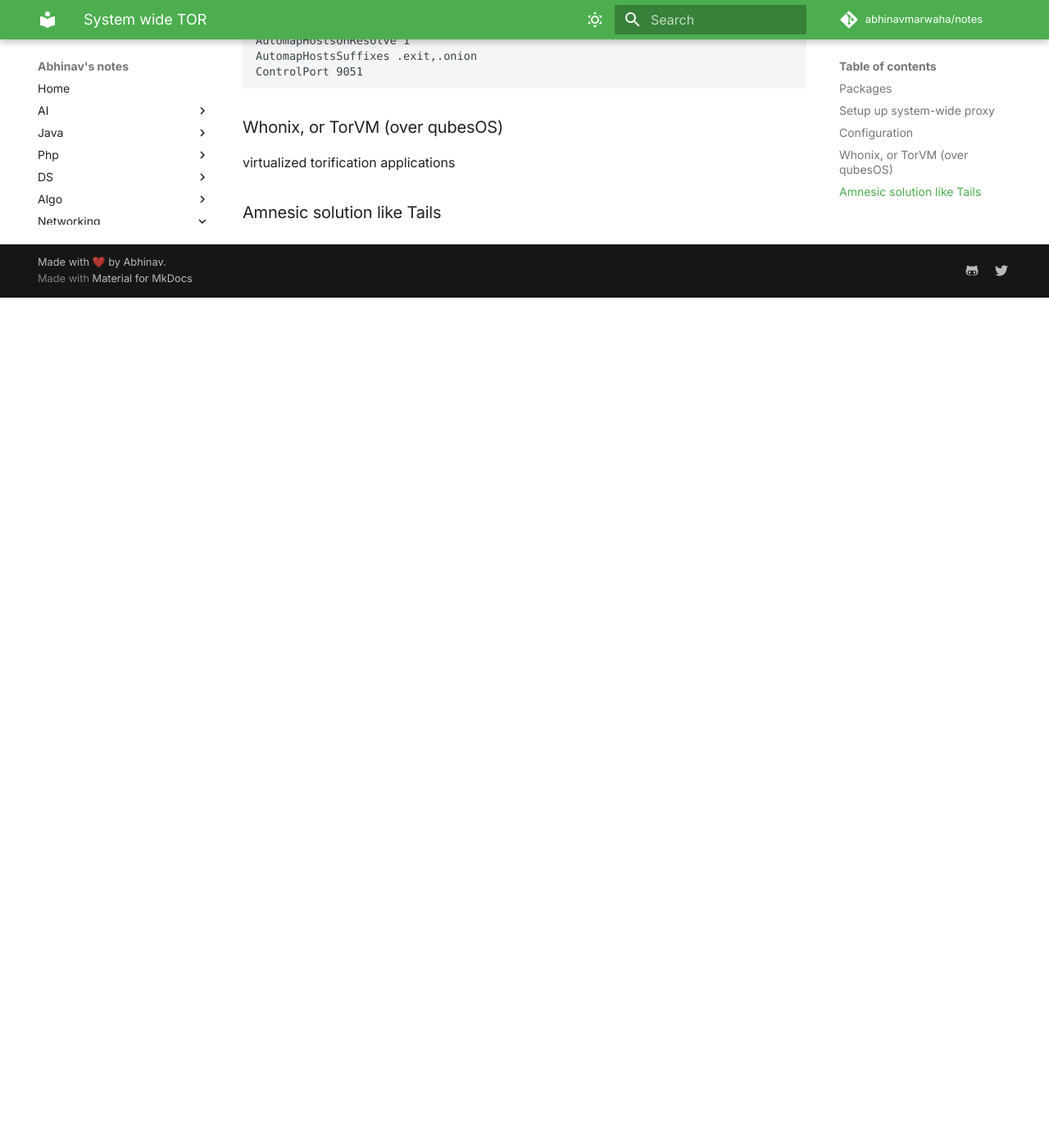
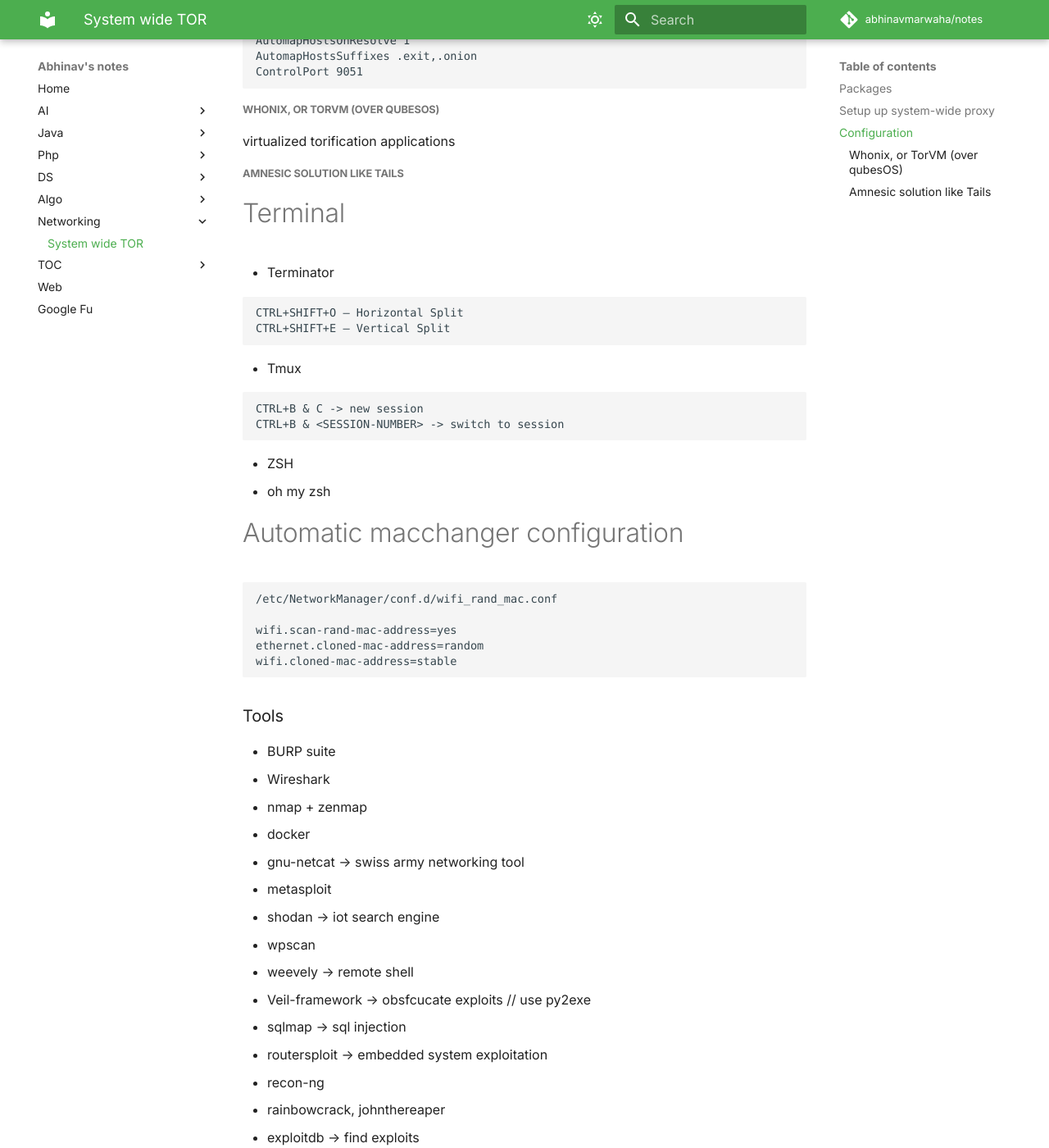
Before and after one commit to abhinavmarwaha/notes, an MkDocs documentation site: the page built from docs/networking/setup.md, in a window 1280 px wide and 1400 px high, scrolled down 1597 px. Shown: the whole window at 82% size. Built offline with MkDocs 1.6.1 and Material for MkDocs 9.7.7, drawn with Linux system fonts in a browser that asks for light colours; some web fonts are replaced; comment, search, counter and statistics services are not loaded; before the commit the page ends 1960 px from its top, so only the background shows below that; some of the changed text lies outside the part shown.

Commit message:
networking/setup

````diff
--- a/docs/networking/setup.md
+++ b/docs/networking/setup.md
@@ -74,8 +74,84 @@
 ControlPort 9051
 ```
 
-### Whonix, or TorVM (over qubesOS)
+##### Whonix, or TorVM (over qubesOS)
 
 virtualized torification applications
 
-### Amnesic solution like Tails
+##### Amnesic solution like Tails
+
+# Terminal
+
+* Terminator
+
+```
+CTRL+SHIFT+O – Horizontal Split
+CTRL+SHIFT+E – Vertical Split
+```
+
+* Tmux
+
+```
+CTRL+B & C -> new session
+CTRL+B & <SESSION-NUMBER> -> switch to session
+```
+
+* ZSH
+* oh my zsh
+
+# Automatic macchanger configuration
+
+```
+/etc/NetworkManager/conf.d/wifi_rand_mac.conf
+
+wifi.scan-rand-mac-address=yes
+ethernet.cloned-mac-address=random
+wifi.cloned-mac-address=stable
+```
+
+### Tools
+
+* BURP suite
+* Wireshark
+* nmap + zenmap
+* docker
+* gnu-netcat -> swiss army networking tool
+* metasploit
+* shodan -> iot search engine
+* wpscan
+* weevely -> remote shell
+* Veil-framework -> obsfcucate exploits // use py2exe
+* sqlmap -> sql injection
+* routersploit -> embedded system exploitation
+* recon-ng
+* rainbowcrack, johnthereaper
+* exploitdb -> find exploits
+* honeypot -> http://canarytokens.org/generate
+* theHarvester, OSRFramework, dmitry -> OSINT
+* https://gtfobins.github.io/ -> linux privelage escalation
+* Evil-Droid, apkwash -> embedding payloads into apk's
+* Quasar -> window's RAT
+* Windows Credentials Editor (WCE) -> post exploitation.
+* LaZagne, Empire -> post exploitation
+* maltego ->
+
+### BlackArch
+
+* smikims-arpspoof
+
+### Other relevent packages
+
+* yay -> AUR helper
+* python
+* git
+* macchanger
+* wine -> run windows applications
+* snapd -> snap store
+
+
+### Languages
+
+* ruby / rvm
+* python pip
+* java
+* go
````
Also changed, not shown: docs/networking/TODO.md (added, +1 -0 lines).
